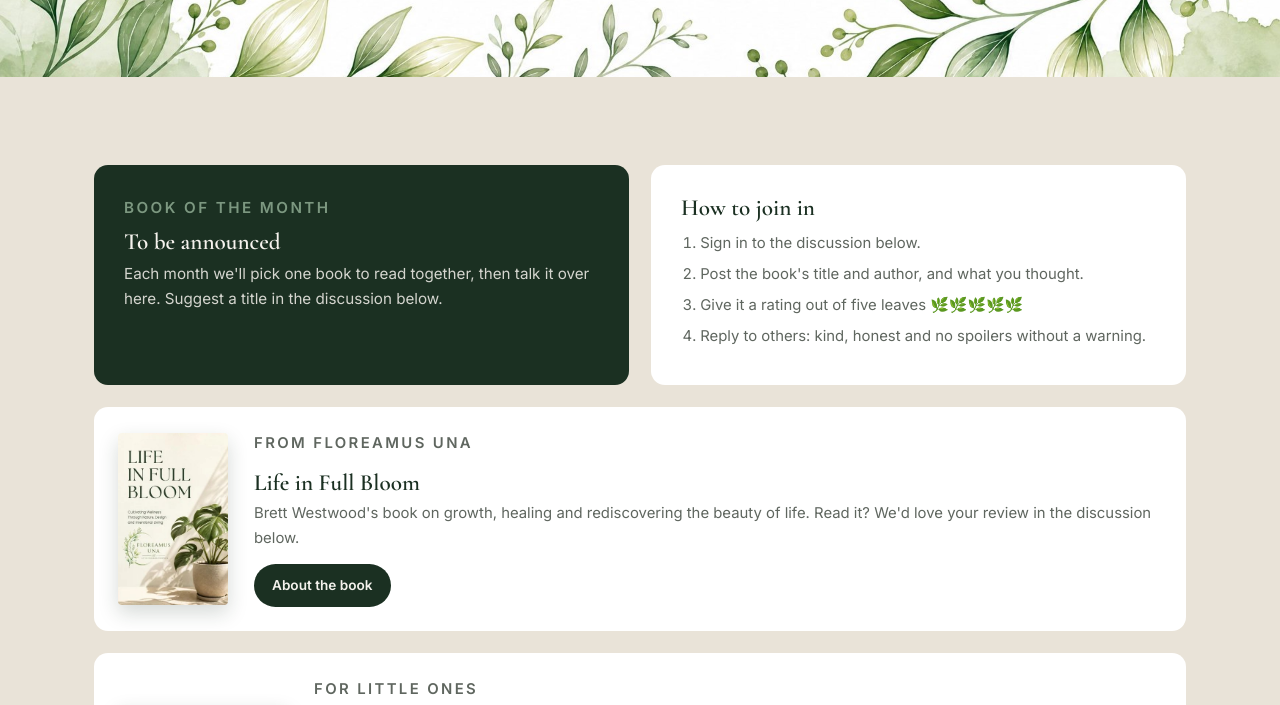
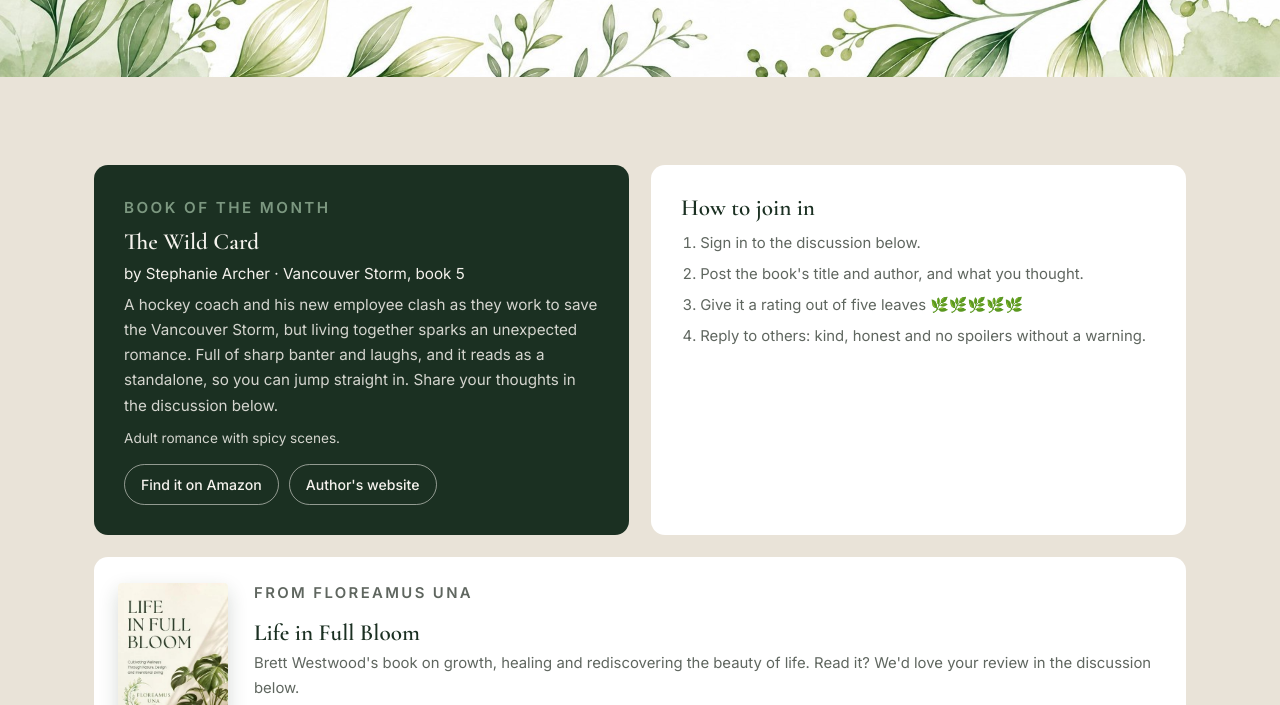
Before and after one commit to plantpositivethoughts/floreamus-una, a plain HTML site: page the-bookshelf.html in a window 1280 px wide. Shown: the part 471-1176 px from the top of the page. Drawn offline with nearby package versions, Linux system fonts and the light colour scheme.

Commit message:
Book of the month: The Wild Card by Stephanie Archer
Co-Authored-By: Claude Opus 5.5 <noreply@anthropic.com>
Claude-Session: https://claude.ai/code/session_015g58Cy925ToLrnCSKv52s4

```diff
--- a/the-bookshelf.html
+++ b/the-bookshelf.html
@@ -60,8 +60,12 @@
       <div class="shelf-top">
         <div class="botm">
           <p class="eyebrow" style="color:var(--sage)">Book of the month</p>
-          <h3>To be announced</h3>
-          <p>Each month we'll pick one book to read together, then talk it over here. Suggest a title in the discussion below.</p>
+          <h3>The Wild Card</h3>
+          <p style="opacity:1;margin-bottom:.4rem">by Stephanie Archer · Vancouver Storm, book 5</p>
+          <p>A hockey coach and his new employee clash as they work to save the Vancouver Storm, but living together sparks an unexpected romance. Full of sharp banter and laughs, and it reads as a standalone, so you can jump straight in. Share your thoughts in the discussion below.</p>
+          <p style="font-size:.85rem;margin-top:.6rem">Adult romance with spicy scenes.</p>
+          <div style="display:flex;flex-wrap:wrap;gap:10px"><a class="listen-btn on-dark" href="https://www.amazon.co.uk/s?k=The+Wild+Card+Stephanie+Archer" target="_blank" rel="noopener">Find it on Amazon</a>
+          <a class="listen-btn on-dark" href="https://www.stephaniearcherauthor.com/" target="_blank" rel="noopener">Author's website</a></div>
         </div>
         <div class="how">
           <h3>How to join in</h3>
```
